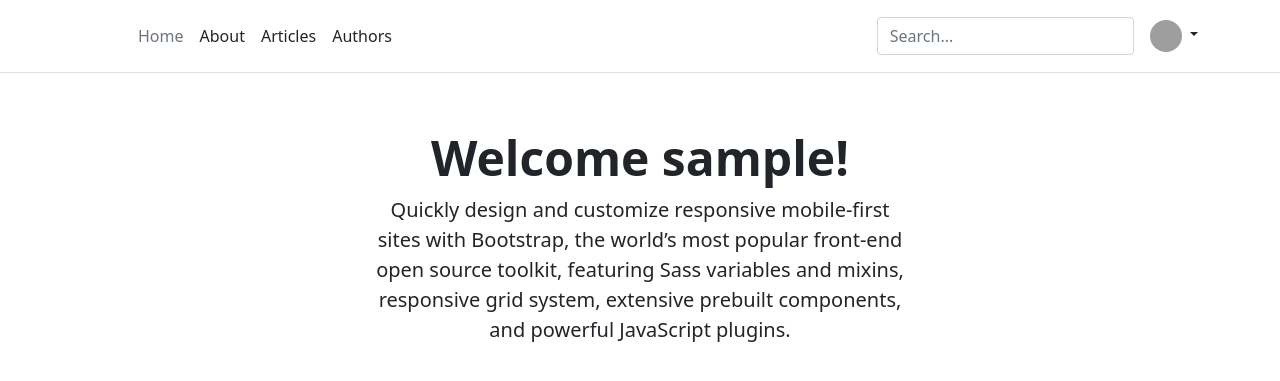
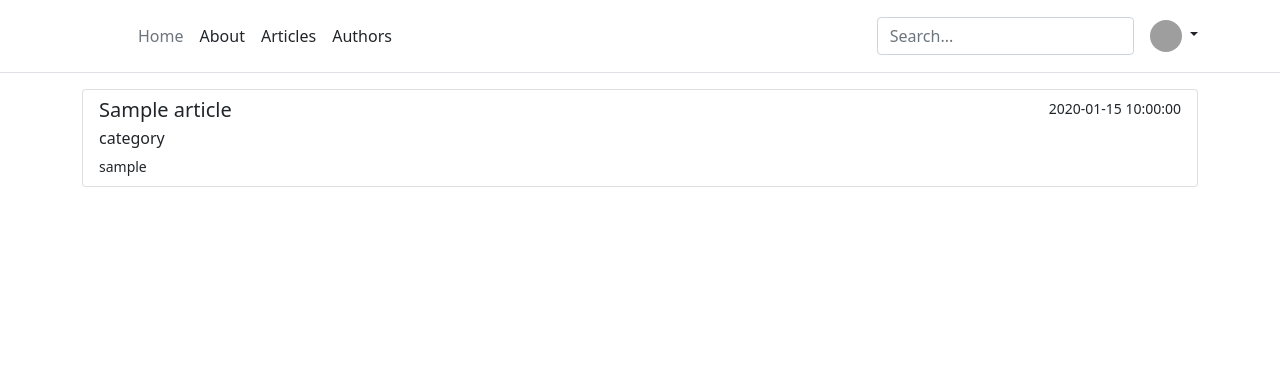
Before and after one commit to wadetheriver/flask-blog, a Flask app: page /dashboard in a window 1280 px wide. Shown: the top 381 px of the page. Run offline with Flask 2, Linux system fonts and the light colour scheme; the visitor is signed in with stand-in values (Sample User, id 1); tables that the repository leaves empty hold one stand-in row (values such as "Sample post"); some libraries are stand-ins or nearby versions; grey boxes are pictures that could not be loaded.

Commit message:
Strip html from articles endpoint with Beatiful Soup.

```diff
--- a/app.py
+++ b/app.py
@@ -5,6 +5,7 @@ from flask_marshmallow import Marshmallow
 import psycopg2
 from forms import RegistrationForm, ArticleForm
 from passlib.hash import sha256_crypt
+from bs4 import BeautifulSoup
 # import os
 from sqlalchemy import func, exc
 from util import requires_login
@@ -13,7 +14,7 @@ app = Flask(__name__)
 # basedir = os.path.abspath(os.path.dirname(__file__))
 app.secret_key = 'replacethisinproction'
 
-app.config['SQLALCHEMY_DATABASE_URI'] = "postgresql://postgres:root@localhost/f_blog"
+app.config['SQLALCHEMY_DATABASE_URI'] = "postgresql://postgres:rootuser@localhost/f_blog"
 # app.config['SQLALCHEMY_DATABASE_URI'] = 'sqlite:///' + os.path.join(basedir, 'f_blog.sqlite')
 app.config['SQLALCHEMY_TRACK_MODIFICATIONS'] = False
 app.config['SQLALCHEMY_ECHO'] = True
@@ -26,8 +27,6 @@ ma = Marshmallow(app)
 class Article(db.Model):
     id = db.Column(db.Integer, primary_key=True)
     title = db.Column(db.String(255))
-    subtitle = db.Column(db.String(255))
-    excerpt = db.Column(db.String(255))
     body = db.Column(db.String())
     created_date = db.Column(db.DateTime(timezone=True),
                              default=func.now())
@@ -51,8 +50,8 @@ class User(db.Model):
 class ArticleSchema(ma.SQLAlchemyAutoSchema):
     class Meta:
         model = Article
-        # include_relationships = True
-        # load_instance = True
+        include_relationships = True
+        load_instance = True
 
 
 article_schema = ArticleSchema()
@@ -64,7 +63,6 @@ class UserSchema(ma.SQLAlchemyAutoSchema):
         model = User
         include_relationships = True
         load_instance = True
-
 
 user_schema = UserSchema()
 users_schema = UserSchema(many=True)
@@ -83,20 +81,23 @@ def about():
 @app.route('/articles/<article_id>', methods=['GET'])
 def get_article(article_id):
     fetched_article = Article.query.get(article_id)
-    lazy_user = user_schema.dump(fetched_article.user)
-    lazy_user['password'] = 'Nothing to see here'
+    joined_user = user_schema.dump(fetched_article.user)
+    joined_user['password'] = 'Nothing to see here'
     ds_article = article_schema.dump(fetched_article)
-    ds_article['author'] = lazy_user
-
+    ds_article['author'] = joined_user
+    print(ds_article['body'])
     return ds_article
 
 
 @app.route('/articles', methods=['GET'])
 def get_articles():
     fetched_articles = Article.query.all()
-    ds_articles = articles_schema.dump(fetched_articles)
-    # print(ds_articles)
-    return render_template('articles.html', articles=ds_articles)
+    # Strip HTML from text body
+    soup = BeautifulSoup(fetched_articles[0].body)
+    fetched_articles[0].body = soup.get_text()
+    # ds_articles = articles_schema.dump(fetched_articles)
+    # return ds_articles
+    return render_template('articles.html', articles=fetched_articles)
 
 
 @app.route('/register', methods=['GET', 'POST'])
@@ -162,8 +163,10 @@ def logout():
 @app.route('/dashboard', methods=['GET'])
 @requires_login
 def dashboard():
-    # Unsure if i need to pass session here
-    return render_template('dashboard.html', session=session)
+    user_articles = Article.query.filter_by(user_id=session['user_id'])
+
+    # ds_articles = articles_schema.dump(user_articles)
+    return render_template('dashboard.html', session=session, articles=user_articles)
 
 
 @app.route('/add_article', methods=['GET', 'POST'])
@@ -173,11 +176,8 @@ def create_article():
     if request.method == 'POST' and form.validate():
         new_article = Article(
             title=form.title.data,
-            subtitle=form.subtitle.data,
-            excerpt=form.excerpt.data,
             body=form.body.data,
             user_id=session['user_id']
-
         )
         db.session.add(new_article)
         try:
--- a/forms.py
+++ b/forms.py
@@ -29,6 +29,4 @@ class RegistrationForm(Form):
 # Article Form Class
 class ArticleForm(Form):
     title = StringField('Title', [validators.Length(min=1, max=200)])
-    subtitle = StringField('Subtitle', [validators.Length(min=1, max=200)])
-    excerpt = StringField('Excerpt', [validators.Length(min=1, max=400)])
     body = TextAreaField('Content', [validators.Length(min=1)])
--- a/templates/articles.html
+++ b/templates/articles.html
@@ -15,8 +15,7 @@
 
                         <div class="card-body">
                             <a href="/articles/{{article.id}}"><h5 class="card-title">{{ article.title }}</h5></a>
-                            <p class="card-text">This is a longer card with supporting text below as a natural lead-in
-                                to additional content. This content is a little bit longer.</p>
+                            <p class="card-text">{{ article.body }}</p>
                         </div>
                     </div>
                 </div>
--- a/templates/dashboard.html
+++ b/templates/dashboard.html
@@ -2,15 +2,17 @@
 
 {% block body %}
     <div class="container">
-        <div class="px-4 py-2 my-5 text-center">
-            {#    <img class="d-block mx-auto mb-4" src="/docs/5.0/assets/brand/bootstrap-logo.svg" alt="" width="72" height="57">#}
-            <h1 class="display-5 fw-bold">Welcome {{ session.username }}!</h1>
-            <div class="col-lg-6 mx-auto">
-
-                <p class="lead mb-4">Quickly design and customize responsive mobile-first sites with Bootstrap, the
-                    world’s most popular front-end open source toolkit, featuring Sass variables and mixins, responsive
-                    grid system, extensive prebuilt components, and powerful JavaScript plugins.</p>
-            </div>
+        <div class="list-group">
+            {% for article in articles %}
+            <a href="/edit-article/{{article.id}}" class="list-group-item list-group-item-action" aria-current="true">
+                <div class="d-flex w-100 justify-content-between">
+                    <h5 class="mb-1">{{ article.title }}</h5>
+                    <small>{{article.created_date}}</small>
+                </div>
+                <p class="mb-1">category</p>
+                <small>{{ article.user.username }}</small>
+            </a>
+            {% endfor %}
         </div>
     </div>
-{%  endblock %}
+{% endblock %}
```
Also changed, not shown: templates/add_article.html (+3 -9 lines).
